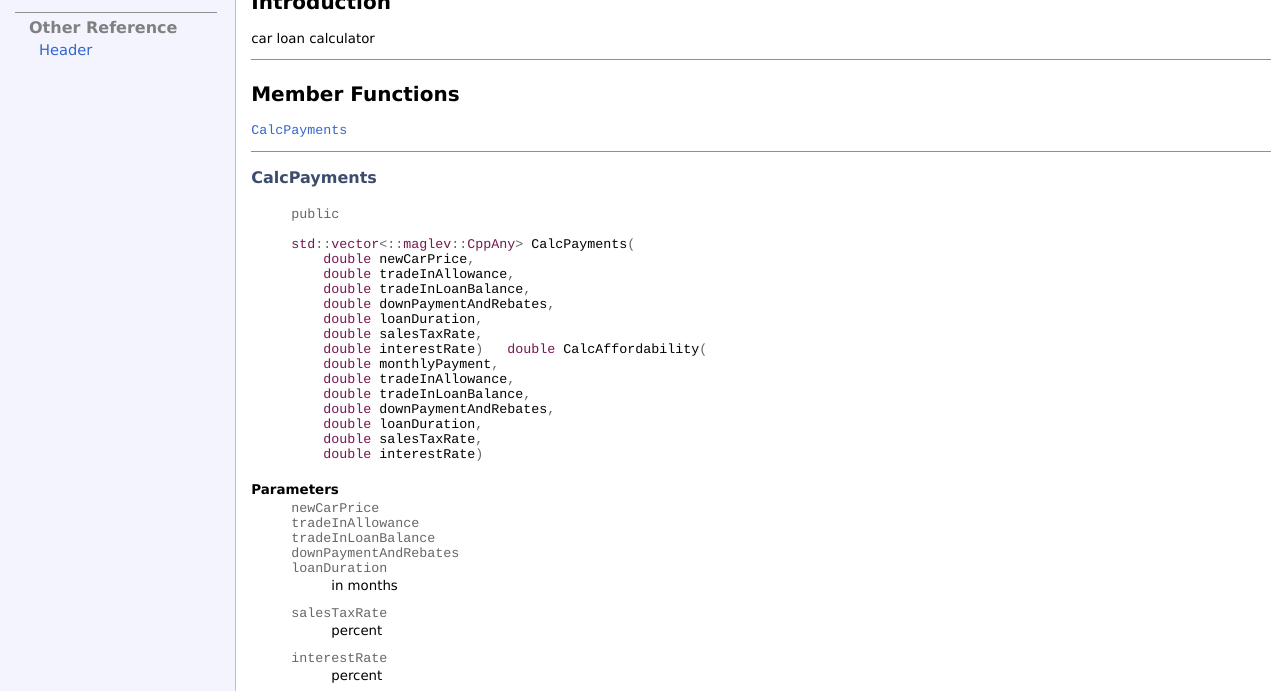
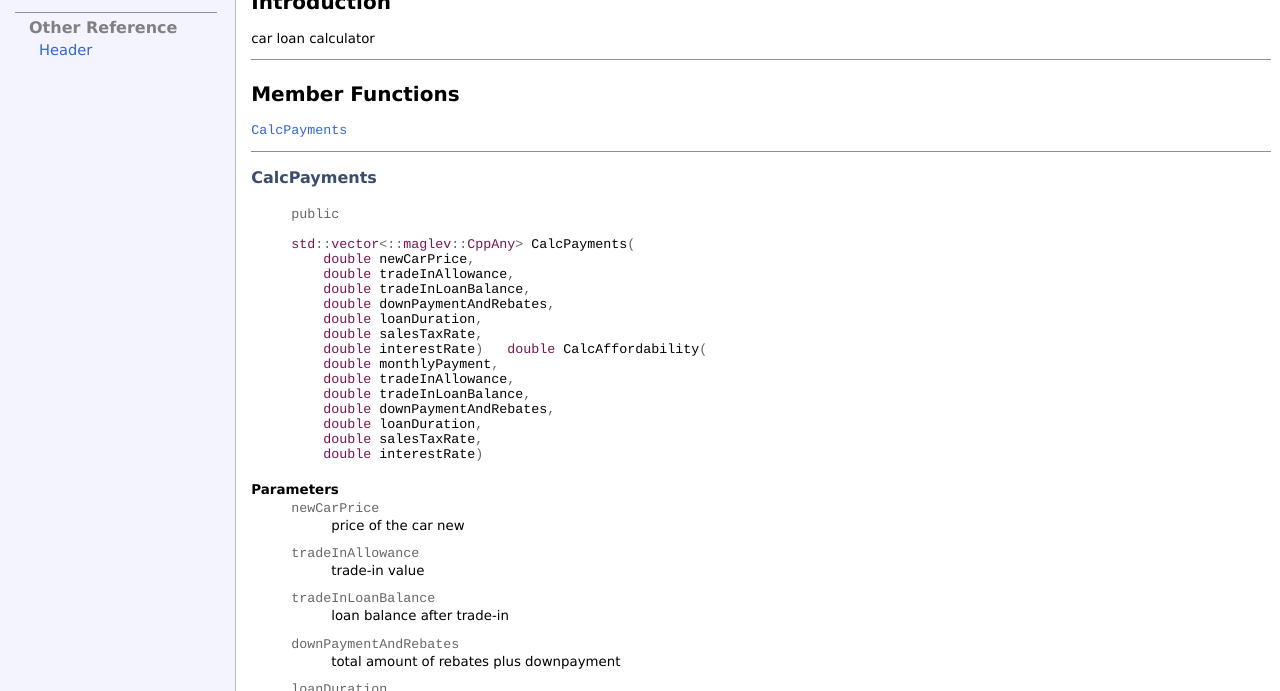
Before and after one commit to mindpowered/car-loan-calculator-cpp, a plain HTML site: page docs/CarLoanCalculator_h/Classes/CarLoanCalculator/Classes/CarLoanCalculator/index.html in a window 1280 px wide. Shown: the part 109-800 px from the top of the page. Drawn offline with Linux system fonts and the light colour scheme.

Commit message:
Version 0.0.3

```diff
--- a/docs/CarLoanCalculator_h/Classes/CarLoanCalculator/Classes/CarLoanCalculator/index.html
+++ b/docs/CarLoanCalculator_h/Classes/CarLoanCalculator/Classes/CarLoanCalculator/index.html
@@ -246,34 +246,34 @@ calculator
 <dl>
 <dt><!-- headerDoc=functionparam;  uid=//apple_ref/doc/functionparam/CarLoanCalculator/CalcPayments/newCarPrice;   name=CalcPayments::newCarPrice -->
 <a name="//apple_ref/doc/functionparam/CarLoanCalculator/CalcPayments/newCarPrice"></a>
-<code>newCarPrice</code></dt><dd> </dd>
+<code>newCarPrice</code></dt><dd><p>price of the car new</dd>
 <dt><!-- headerDoc=functionparam;  uid=//apple_ref/doc/functionparam/CarLoanCalculator/CalcPayments/tradeInAllowance;   name=CalcPayments::tradeInAllowance -->
 <a name="//apple_ref/doc/functionparam/CarLoanCalculator/CalcPayments/tradeInAllowance"></a>
-<code>tradeInAllowance</code></dt><dd> </dd>
+<code>tradeInAllowance</code></dt><dd><p>trade-in value</dd>
 <dt><!-- headerDoc=functionparam;  uid=//apple_ref/doc/functionparam/CarLoanCalculator/CalcPayments/tradeInLoanBalance;   name=CalcPayments::tradeInLoanBalance -->
 <a name="//apple_ref/doc/functionparam/CarLoanCalculator/CalcPayments/tradeInLoanBalance"></a>
-<code>tradeInLoanBalance</code></dt><dd> </dd>
+<code>tradeInLoanBalance</code></dt><dd><p>loan balance after trade-in</dd>
 <dt><!-- headerDoc=functionparam;  uid=//apple_ref/doc/functionparam/CarLoanCalculator/CalcPayments/downPaymentAndRebates;   name=CalcPayments::downPaymentAndRebates -->
 <a name="//apple_ref/doc/functionparam/CarLoanCalculator/CalcPayments/downPaymentAndRebates"></a>
-<code>downPaymentAndRebates</code></dt><dd> </dd>
+<code>downPaymentAndRebates</code></dt><dd><p>total amount of rebates plus downpayment</dd>
 <dt><!-- headerDoc=functionparam;  uid=//apple_ref/doc/functionparam/CarLoanCalculator/CalcPayments/loanDuration;   name=CalcPayments::loanDuration -->
 <a name="//apple_ref/doc/functionparam/CarLoanCalculator/CalcPayments/loanDuration"></a>
-<code>loanDuration</code></dt><dd><p>in months</dd>
+<code>loanDuration</code></dt><dd><p>loan duration in months</dd>
 <dt><!-- headerDoc=functionparam;  uid=//apple_ref/doc/functionparam/CarLoanCalculator/CalcPayments/salesTaxRate;   name=CalcPayments::salesTaxRate -->
 <a name="//apple_ref/doc/functionparam/CarLoanCalculator/CalcPayments/salesTaxRate"></a>
-<code>salesTaxRate</code></dt><dd><p>percent</dd>
+<code>salesTaxRate</code></dt><dd><p>sales tax as percentage</dd>
 <dt><!-- headerDoc=functionparam;  uid=//apple_ref/doc/functionparam/CarLoanCalculator/CalcPayments/interestRate;   name=CalcPayments::interestRate -->
 <a name="//apple_ref/doc/functionparam/CarLoanCalculator/CalcPayments/interestRate"></a>
-<code>interestRate</code></dt><dd><p>percent</dd>
+<code>interestRate</code></dt><dd><p>interest rate as percentage</dd>
 </dl>
 </div>
 <h5 class="tight"><font face="Lucida Grande,Helvetica,Arial">Return Value</font></h5><p><!-- begin return value --><p>{array} payments and total interest
 
 <!-- end return value --></p><h5 class="tight"><font face="Lucida Grande,Helvetica,Arial">Discussion</font></h5>
-<!-- begin discussion --><!-- headerDoc=discussion;uid=//apple_ref/cpp/instm/CarLoanCalculator/CalcPayments/std::vector/(double,double,double,double,double,double,double);name=start --><p>calc payments from price
+<!-- begin discussion --><!-- headerDoc=discussion;uid=//apple_ref/cpp/instm/CarLoanCalculator/CalcPayments/std::vector/(double,double,double,double,double,double,double);name=start --><p>Calculate what the payments would be from the price of the new car and the parameters of the monthly loan payments
 <!-- headerDoc=discussion;uid=//apple_ref/cpp/instm/CarLoanCalculator/CalcPayments/std::vector/(double,double,double,double,double,double,double);name=end --><!-- end discussion -->
 <p class="gapBeforeFooter">&nbsp;</p><hr class="afterFooter"><div class="hd_copyright_and_timestamp">
-<p class="hd_timestamp">Last Updated: Friday, October 30, 2020
+<p class="hd_timestamp">Last Updated: Saturday, November 21, 2020
 </p></div>
 </td></tr></table>
 </body></html>
```
Also changed, not shown: docs/CarLoanCalculator_h/Classes/CarLoanCalculator/index.html (+1 -1 lines), docs/CarLoanCalculator_h/index.html (+1 -1 lines), 9 other files.
